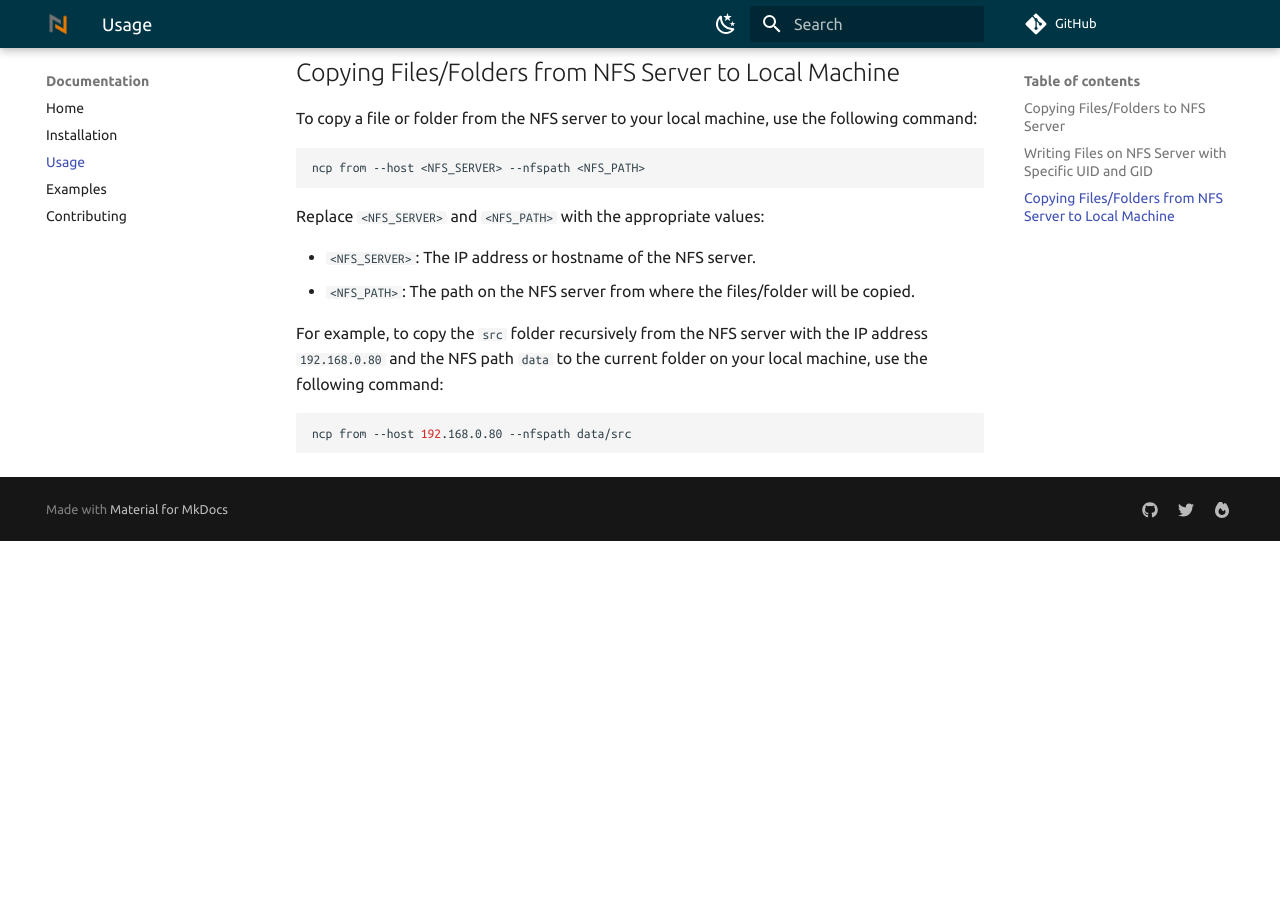
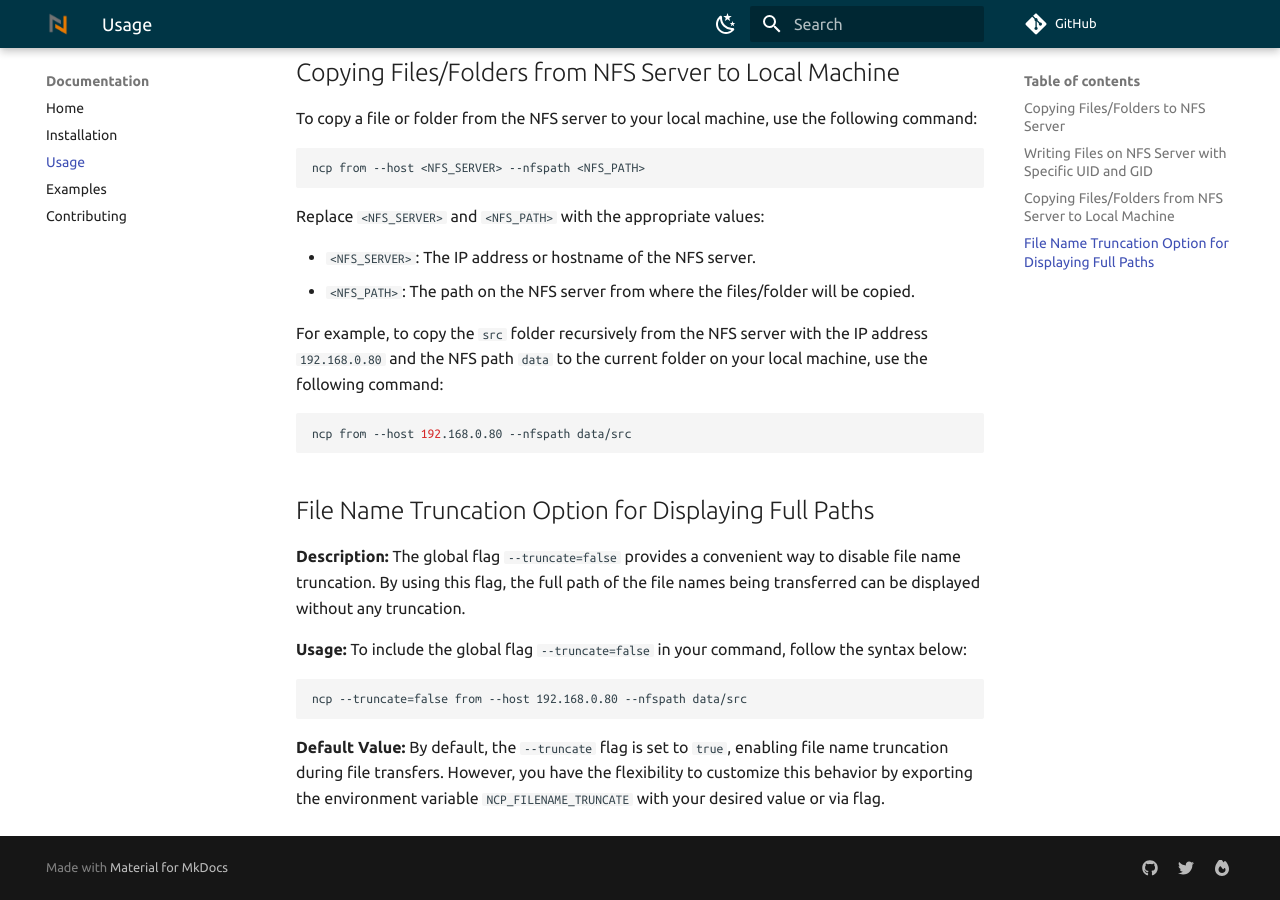
Before and after one commit to kha7iq/ncp, an MkDocs documentation site: the page built from docs/02-usage.md, in a window 1280 px wide and 900 px high, scrolled down 1052 px. Built offline with MkDocs 1.6.1 and Material for MkDocs 9.7.7, drawn with Linux system fonts in a browser that asks for light colours; comment, search, counter and statistics services are not loaded; before the commit the page ends 1593 px from its top, so only the background shows below that.

Commit message:
docs: add turncate information to docs

````diff
--- a/docs/02-usage.md
+++ b/docs/02-usage.md
@@ -47,3 +47,17 @@ For example, to copy the `src` folder recursively from the NFS server with the I
 ```bash
 ncp from --host 192.168.0.80 --nfspath data/src
 ```
+
+## File Name Truncation Option for Displaying Full Paths
+
+**Description:**
+The global flag `--truncate=false` provides a convenient way to disable file name truncation. By using this flag, the full path of the file names being transferred can be displayed without any truncation.
+
+**Usage:**
+To include the global flag `--truncate=false` in your command, follow the syntax below:
+
+```
+ncp --truncate=false from --host 192.168.0.80 --nfspath data/src
+```
+**Default Value:**
+By default, the `--truncate` flag is set to `true`, enabling file name truncation during file transfers. However, you have the flexibility to customize this behavior by exporting the environment variable `NCP_FILENAME_TRUNCATE` with your desired value or via flag.
````
